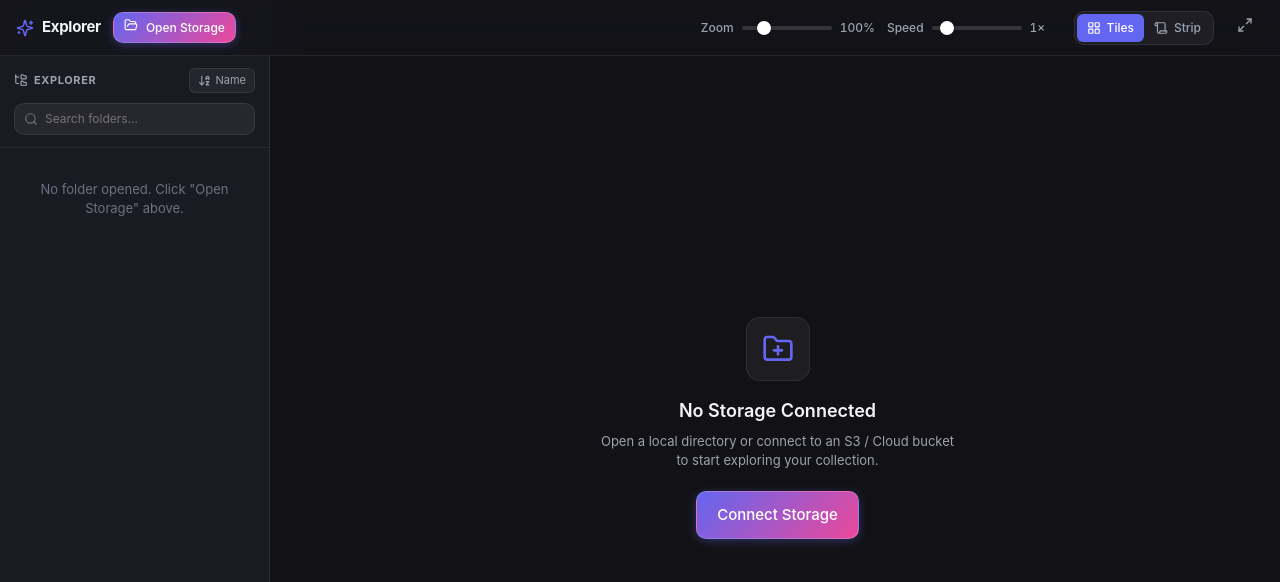
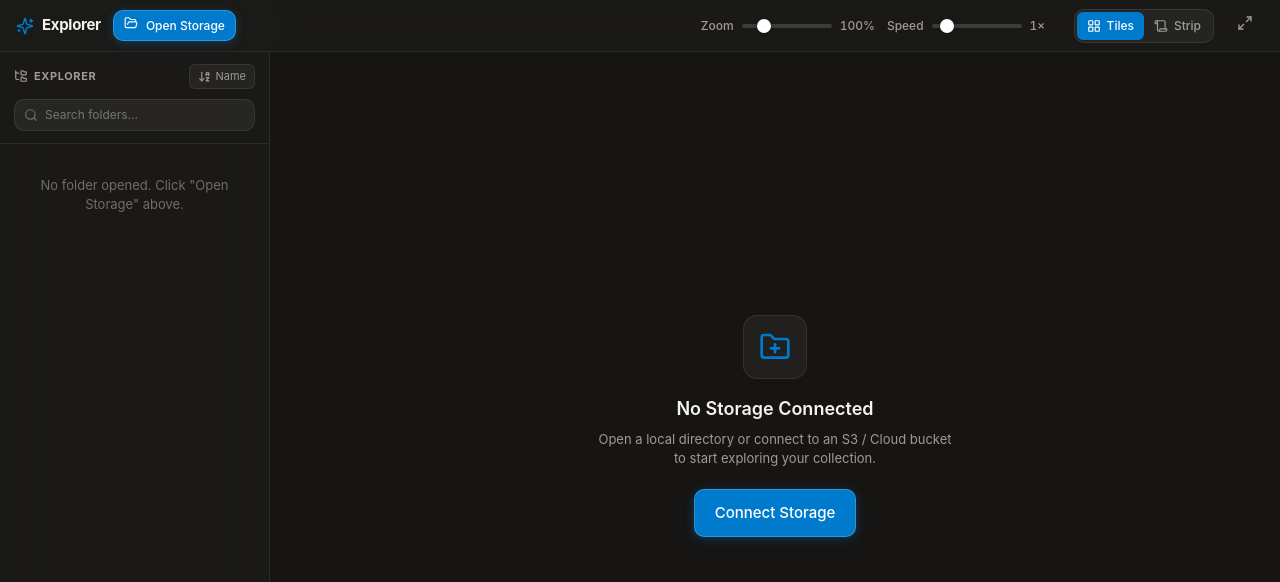
Before and after one commit to borromia/apps, a React (Vite) app in the folder explorer/: page / in a window 1280 px wide. Shown: the top 582 px of the page. Built offline with nearby package versions, Linux system fonts and the light colour scheme.

Commit message:
Update theme to warm charcoal gray with VS Code blue accents

```diff
--- a/explorer/src/components/common/Badge.module.css
+++ b/explorer/src/components/common/Badge.module.css
@@ -13,9 +13,9 @@
 }
 
 .accent {
-  background: rgba(99, 102, 241, 0.15);
-  border-color: rgba(99, 102, 241, 0.35);
-  color: #a5b4fc;
+  background: rgba(0, 122, 204, 0.18);
+  border-color: rgba(0, 122, 204, 0.4);
+  color: #4fc1ff;
 }
 
 .success {
--- a/explorer/src/components/common/Button.module.css
+++ b/explorer/src/components/common/Button.module.css
@@ -25,15 +25,15 @@
 }
 
 .primary {
-  background: var(--accent-gradient);
+  background: var(--accent);
   border-color: rgba(255, 255, 255, 0.2);
   color: #ffffff;
-  box-shadow: 0 2px 10px rgba(99, 102, 241, 0.35);
+  box-shadow: 0 2px 10px rgba(0, 122, 204, 0.35);
 }
 
 .primary:hover:not(:disabled) {
-  filter: brightness(1.1);
-  box-shadow: 0 4px 16px rgba(99, 102, 241, 0.5);
+  background: var(--accent-hover);
+  box-shadow: 0 4px 16px rgba(0, 122, 204, 0.5);
 }
 
 .danger {
--- a/explorer/src/components/content/InfoPanel.module.css
+++ b/explorer/src/components/content/InfoPanel.module.css
@@ -1,6 +1,6 @@
 .panel {
   padding: 10px 20px;
-  background: rgba(26, 26, 34, 0.72);
+  background: var(--surface);
   backdrop-filter: var(--glass-blur);
   -webkit-backdrop-filter: var(--glass-blur);
   border-bottom: 1px solid var(--border);
@@ -70,15 +70,15 @@
 }
 
 .ocrProgress {
-  background: rgba(99, 102, 241, 0.1);
-  border: 1px solid rgba(99, 102, 241, 0.25);
+  background: rgba(0, 122, 204, 0.1);
+  border: 1px solid rgba(0, 122, 204, 0.25);
   border-radius: var(--radius-md);
   padding: 6px 10px;
   display: flex;
   flex-direction: column;
   gap: 4px;
   font-size: 11px;
-  color: #a5b4fc;
+  color: #4fc1ff;
 }
 
 .progressBarBg {
--- a/explorer/src/components/layout/ResizableSplitter.module.css
+++ b/explorer/src/components/layout/ResizableSplitter.module.css
@@ -1,5 +1,7 @@
 .splitter {
-  width: 5px;
+  width: 6px;
+  margin-left: -3px;
+  margin-right: -3px;
   cursor: col-resize;
   background: transparent;
   position: relative;
--- a/explorer/src/components/layout/TopBar.module.css
+++ b/explorer/src/components/layout/TopBar.module.css
@@ -4,9 +4,9 @@
   left: 0;
   right: 0;
   height: var(--topbar-h);
-  background: rgba(20, 20, 26, 0.72);
-  backdrop-filter: blur(20px) saturate(180%);
-  -webkit-backdrop-filter: blur(20px) saturate(180%);
+  background: var(--surface);
+  backdrop-filter: var(--glass-blur);
+  -webkit-backdrop-filter: var(--glass-blur);
   border-bottom: 1px solid var(--border);
   display: flex;
   align-items: center;
--- a/explorer/src/components/sidebar/TreeNode.module.css
+++ b/explorer/src/components/sidebar/TreeNode.module.css
@@ -18,9 +18,10 @@
 }
 
 .active {
-  background: rgba(99, 102, 241, 0.18) !important;
+  background: rgba(0, 122, 204, 0.28) !important;
   color: #ffffff !important;
   font-weight: 500;
+  border-left: 2px solid var(--accent);
 }
 
 .nodeLeft {
@@ -53,7 +54,7 @@
 
 .folderIcon {
   flex-shrink: 0;
-  color: var(--accent);
+  color: #3794ff;
 }
 
 .label {
--- a/explorer/src/index.css
+++ b/explorer/src/index.css
@@ -1,21 +1,22 @@
 :root {
-  --bg: #121216;
-  --bg-subtle: #18181e;
-  --surface: rgba(30, 30, 38, 0.75);
-  --surface-hover: rgba(45, 45, 55, 0.85);
-  --surface-solid: #1e1e26;
-  --surface-card: rgba(255, 255, 255, 0.04);
+  --bg: #161514;
+  --bg-subtle: #1c1b19;
+  --surface: rgba(28, 27, 25, 0.82);
+  --surface-hover: rgba(44, 42, 38, 0.85);
+  --surface-solid: #21201d;
+  --surface-card: rgba(255, 255, 255, 0.035);
   --border: rgba(255, 255, 255, 0.08);
-  --border-strong: rgba(255, 255, 255, 0.16);
-  --accent: #6366f1;
-  --accent-hover: #4f46e5;
-  --accent-gradient: linear-gradient(135deg, #6366f1 0%, #ec4899 100%);
+  --border-strong: rgba(255, 255, 255, 0.15);
+  --accent: #007acc;
+  --accent-hover: #0098ff;
+  --accent-muted: #3794ff;
+  --accent-gradient: linear-gradient(135deg, #007acc 0%, #0098ff 100%);
   --danger: #ef4444;
   --danger-hover: #dc2626;
-  --text: #f3f4f6;
-  --text-muted: #9ca3af;
-  --text-dim: #6b7280;
-  --topbar-h: 56px;
+  --text: #f4f3ef;
+  --text-muted: #9e9c94;
+  --text-dim: #706e67;
+  --topbar-h: 52px;
   --bottombar-h: 60px;
   --sidebar-w: 270px;
   --zoom: 1;
@@ -23,7 +24,7 @@
   --radius-md: 10px;
   --radius-lg: 14px;
   --radius-full: 9999px;
-  --glass-blur: blur(24px) saturate(180%);
+  --glass-blur: blur(20px) saturate(180%);
 }
 
 *, *::before, *::after {
```
Also changed, not shown: 1 other file (tests, documents, lock files or other folders).
